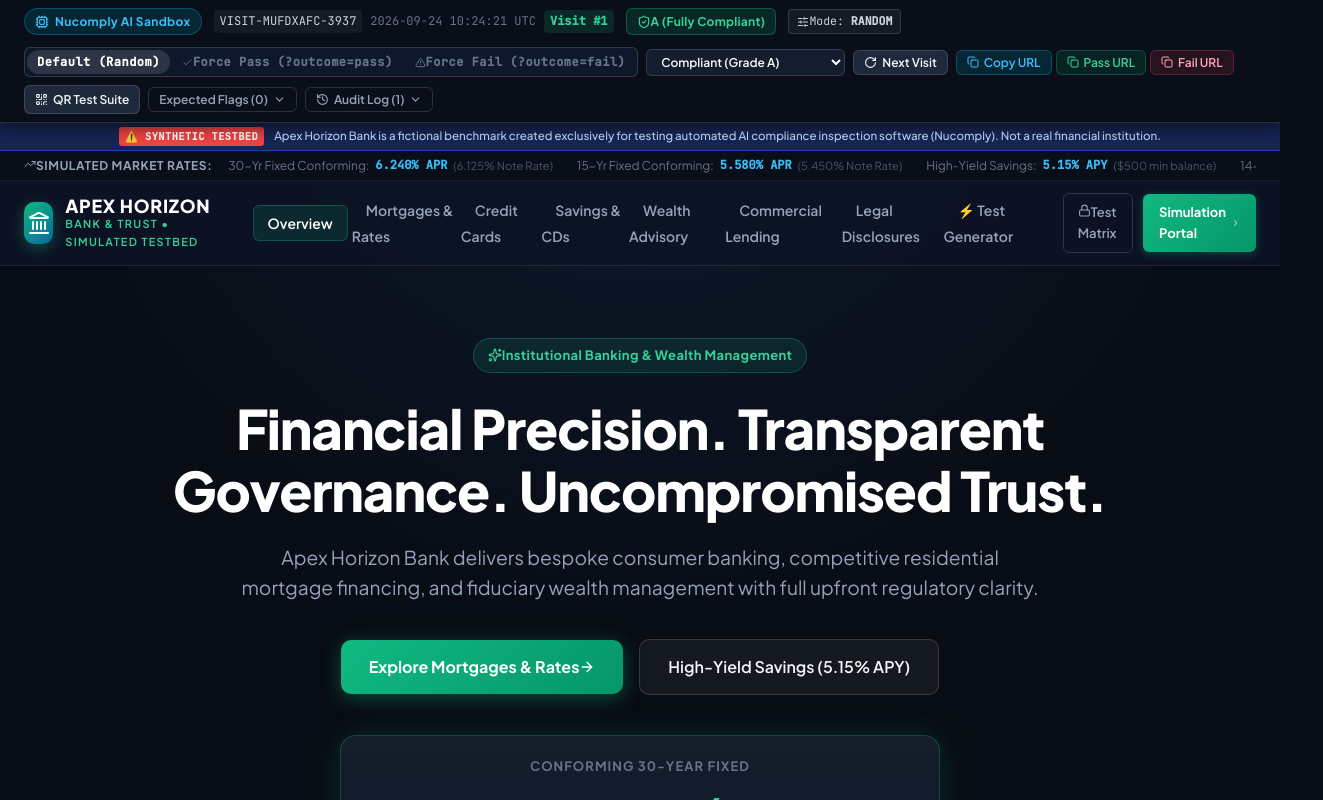
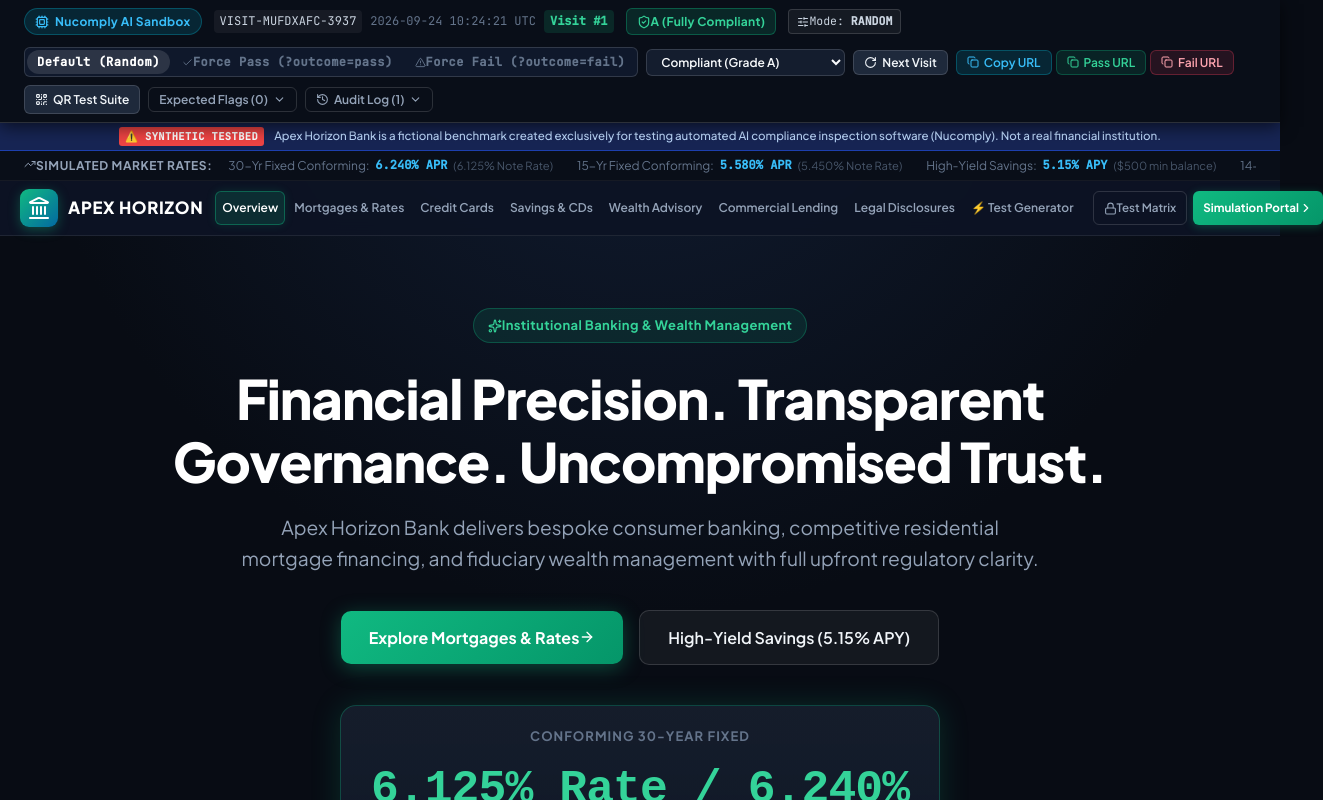
Before and after one commit to owensheehan/NCT, a React (Vite) app: page / in a window 1280 px wide. Shown: the top 800 px of the page, 1323 px wide, since content can reach past the window. Built offline with nearby package versions, Linux system fonts and the light colour scheme.

Commit message:
fix: navbar button alignment, prevent multi-line wrapping and normalize heights

```diff
--- a/src/index.css
+++ b/src/index.css
@@ -531,34 +531,36 @@ button, input, select {
 }
 
 .navbar-main {
-  padding: 12px 24px;
+  padding: 8px 20px;
 }
 
 .navbar-container {
-  max-width: 1360px;
+  max-width: 1600px;
   margin: 0 auto;
   display: flex;
   align-items: center;
   justify-content: space-between;
-  gap: 20px;
+  gap: 12px;
 }
 
 .brand-logo {
   display: flex;
   align-items: center;
-  gap: 12px;
+  gap: 10px;
+  flex-shrink: 0;
 }
 
 .brand-icon {
-  width: 42px;
-  height: 42px;
+  width: 38px;
+  height: 38px;
   background: linear-gradient(135deg, #10b981 0%, #0369a1 100%);
-  border-radius: 10px;
+  border-radius: 9px;
   display: flex;
   align-items: center;
   justify-content: center;
   color: #ffffff;
-  box-shadow: 0 4px 14px rgba(16, 185, 129, 0.35);
+  box-shadow: 0 3px 12px rgba(16, 185, 129, 0.35);
+  flex-shrink: 0;
 }
 
 .brand-text {
@@ -567,83 +569,147 @@ button, input, select {
 }
 
 .brand-title {
-  font-size: 1.125rem;
+  font-size: 1.05rem;
   font-weight: 800;
   letter-spacing: 0.04em;
   color: #ffffff;
   line-height: 1.1;
+  white-space: nowrap;
 }
 
 .brand-subtitle {
-  font-size: 0.6875rem;
+  font-size: 0.65rem;
   font-weight: 600;
-  letter-spacing: 0.12em;
+  letter-spacing: 0.1em;
   color: var(--accent-emerald-light);
+  white-space: nowrap;
 }
 
 .nav-menu {
   display: flex;
   align-items: center;
-  gap: 4px;
+  gap: 3px;
+  list-style: none;
+  margin: 0;
+  padding: 0;
+  flex-wrap: nowrap;
+}
+
+.nav-item {
+  list-style: none;
+  margin: 0;
+  padding: 0;
+  display: flex;
+  align-items: center;
+  height: 100%;
 }
 
 .nav-link {
-  padding: 8px 14px;
+  display: inline-flex;
+  align-items: center;
+  justify-content: center;
+  height: 34px;
+  padding: 0 11px;
   color: var(--text-secondary);
-  font-size: 0.875rem;
+  font-size: 0.8125rem;
   font-weight: 600;
+  white-space: nowrap;
+  line-height: 1;
   border-radius: var(--radius-sm);
+  border: 1px solid transparent;
   transition: all var(--transition-fast);
+  text-decoration: none;
 }
 
 .nav-link:hover {
   color: #ffffff;
-  background: rgba(255, 255, 255, 0.06);
+  background: rgba(255, 255, 255, 0.07);
 }
 
 .nav-link-active {
   color: #ffffff;
-  background: rgba(16, 185, 129, 0.14);
-  border: 1px solid rgba(16, 185, 129, 0.3);
+  background: rgba(16, 185, 129, 0.16);
+  border-color: rgba(16, 185, 129, 0.4);
+  box-shadow: 0 0 10px rgba(16, 185, 129, 0.15);
 }
 
 .nav-actions {
   display: flex;
   align-items: center;
-  gap: 10px;
+  gap: 8px;
+  flex-shrink: 0;
 }
 
 .nav-btn-secondary {
-  padding: 8px 14px;
-  font-size: 0.8125rem;
+  display: inline-flex;
+  align-items: center;
+  justify-content: center;
+  height: 34px;
+  padding: 0 12px;
+  font-size: 0.775rem;
   font-weight: 600;
+  white-space: nowrap;
   color: var(--text-secondary);
   border: 1px solid var(--border-medium);
   border-radius: var(--radius-sm);
   transition: all var(--transition-fast);
+  text-decoration: none;
 }
 
 .nav-btn-secondary:hover {
   color: #ffffff;
   border-color: #94a3b8;
+  background: rgba(255, 255, 255, 0.05);
 }
 
 .nav-btn-primary {
-  padding: 8px 16px;
-  font-size: 0.8125rem;
-  font-weight: 700;
+  display: inline-flex;
+  align-items: center;
+  justify-content: center;
+  height: 34px;
+  padding: 0 14px;
+  font-size: 0.775rem;
+  font-weight: 700;
+  white-space: nowrap;
   background: linear-gradient(135deg, #10b981 0%, #059669 100%);
   color: #ffffff;
   border-radius: var(--radius-sm);
   box-shadow: 0 2px 10px rgba(16, 185, 129, 0.3);
   transition: all var(--transition-fast);
-  display: inline-flex;
-  align-items: center;
+  text-decoration: none;
 }
 
 .nav-btn-primary:hover {
   filter: brightness(1.1);
   transform: translateY(-1px);
+}
+
+@media (max-width: 1440px) {
+  .nav-link {
+    padding: 0 8px;
+    font-size: 0.775rem;
+  }
+  .nav-menu {
+    gap: 2px;
+  }
+}
+
+@media (max-width: 1280px) {
+  .brand-subtitle {
+    display: none;
+  }
+  .nav-link {
+    padding: 0 6px;
+    font-size: 0.75rem;
+  }
+  .nav-actions {
+    gap: 6px;
+  }
+  .nav-btn-secondary,
+  .nav-btn-primary {
+    padding: 0 10px;
+    font-size: 0.725rem;
+  }
 }
 
 /* ==========================================================================
```
